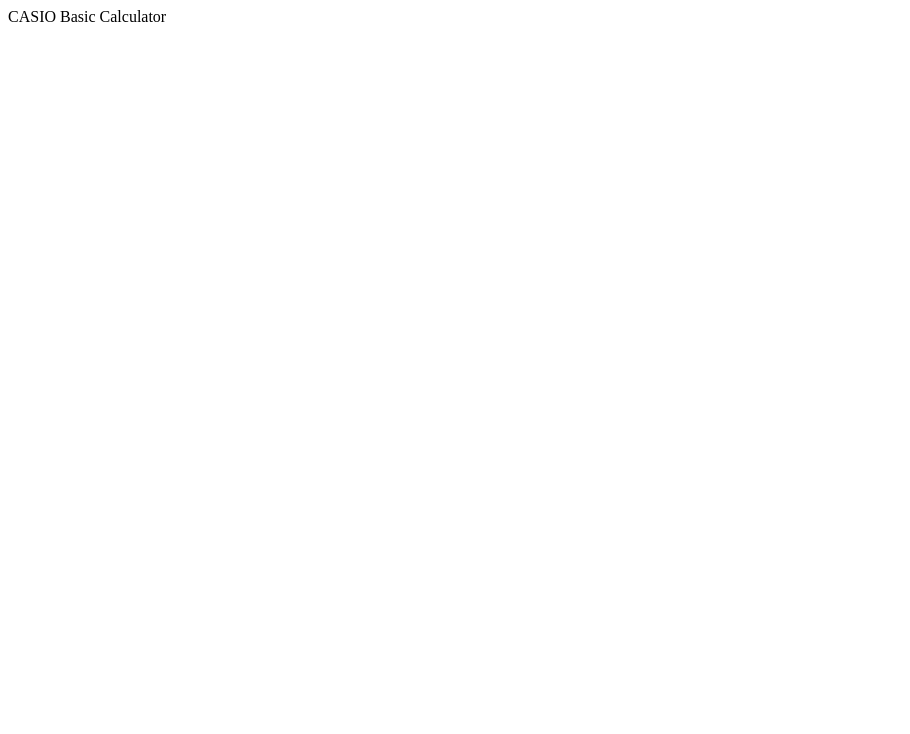
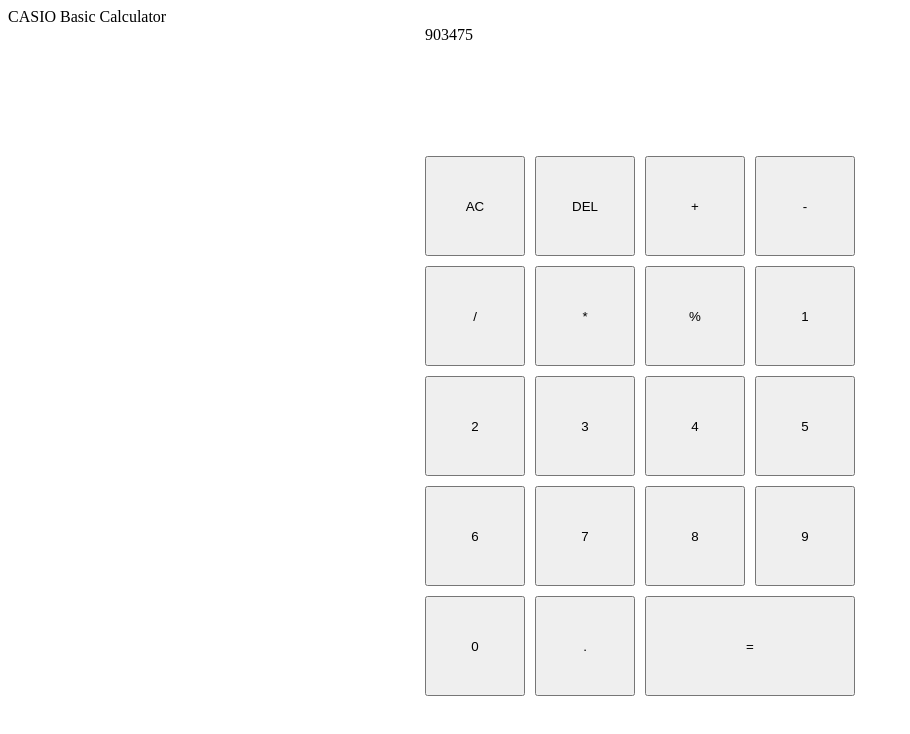
Before and after one commit to rafabo7/top-calculator, a plain HTML site: page index.html in a window 1280 px wide. Shown: the whole page, without its empty margins (0-910 px from the left). Drawn offline with Linux system fonts and the light colour scheme.

Commit message:
Add the buttons of the calculator. Style the container of the buttons and the button to place them like a real-life calculator sort of.

```diff
--- a/index.html
+++ b/index.html
@@ -11,6 +11,27 @@
     <header>CASIO Basic Calculator</header>
     <section id="calculator">
         <div id="container">
+            <div id="screen">903475</div>
+            <button id="clear">AC</button>
+            <button id="del">DEL</button>
+            <button class="operation" id="add">+</button>
+            <button class="operation" id="subs">-</button>
+            <button class="operation" id="div">/</button>
+            <button class="operation" id="mult">*</button>
+            <button class="operation" id="perc">%</button>
+            <button class="number">1</button>
+            <button class="number">2</button>
+            <button class="number">3</button>
+            <button class="number">4</button>
+            <button class="number">5</button>
+            <button class="number">6</button>
+            <button class="number">7</button>
+            <button class="number">8</button>
+            <button class="number">9</button>
+            <button class="number">0</button>
+            <button class="number">.</button>
+            <button id="equals">=</button>
+
 
         </div>
     </section>
--- a/style.css
+++ b/style.css
@@ -1,8 +1,16 @@
-/* #container {
+#container {
     display: grid;
     justify-content: center;
     align-content: center;
     grid-template-columns: repeat(4, 100px);
     grid-template-rows: minmax(120px, auto) repeat(5, 100px);
     gap: 10px;
-} */
+}
+
+#screen{
+    grid-column: 1 / -1;
+}
+
+#equals {
+    grid-column: span 2;
+}
```
